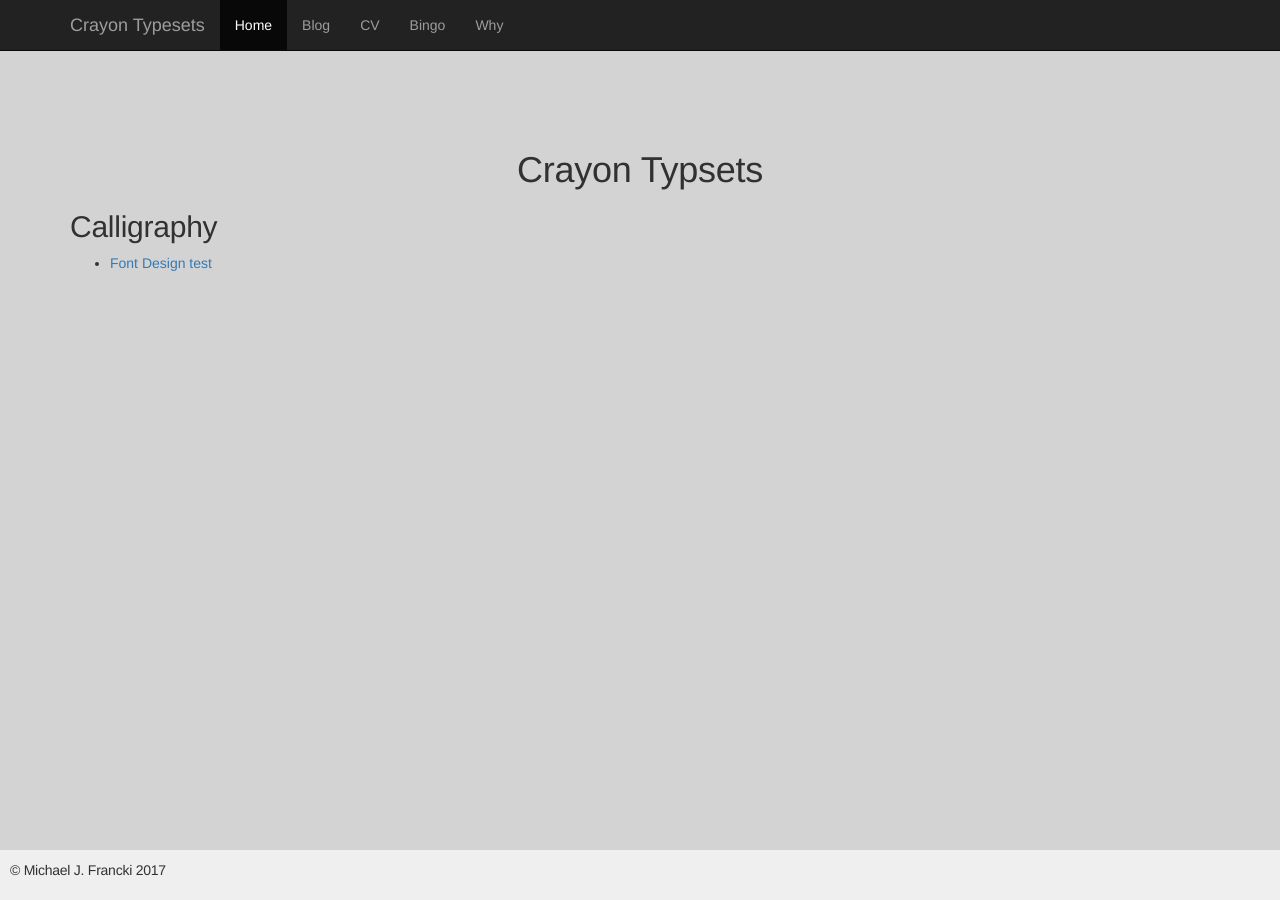
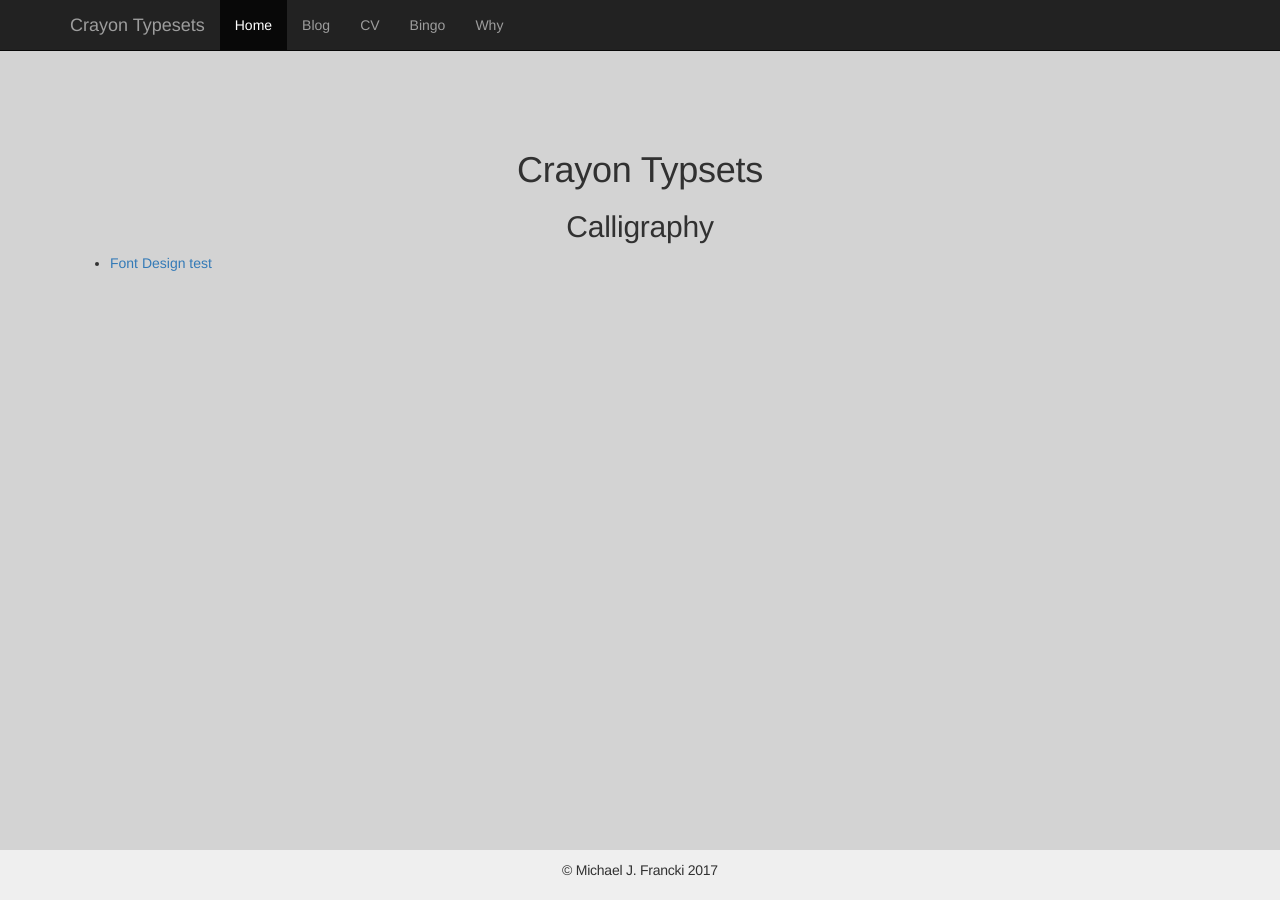
Before and after one commit to mjfrancki/mjfrancki.github.io, a Jekyll site: the page built from Blog/calligraphy.html, in a window 1280 px wide. Built offline with Jekyll 4.4.1, drawn with Linux system fonts in a browser that asks for light colours; nearby versions of some CDN libraries.

Commit message:
redoing Blog

```diff
--- a/CSS/common.css
+++ b/CSS/common.css
@@ -97,7 +97,7 @@ a {
 
 
 
-.blog-post h1, h2, h3, h4, h5, h6, p {
+.blog-post {
 
   text-align: left;
 
```
